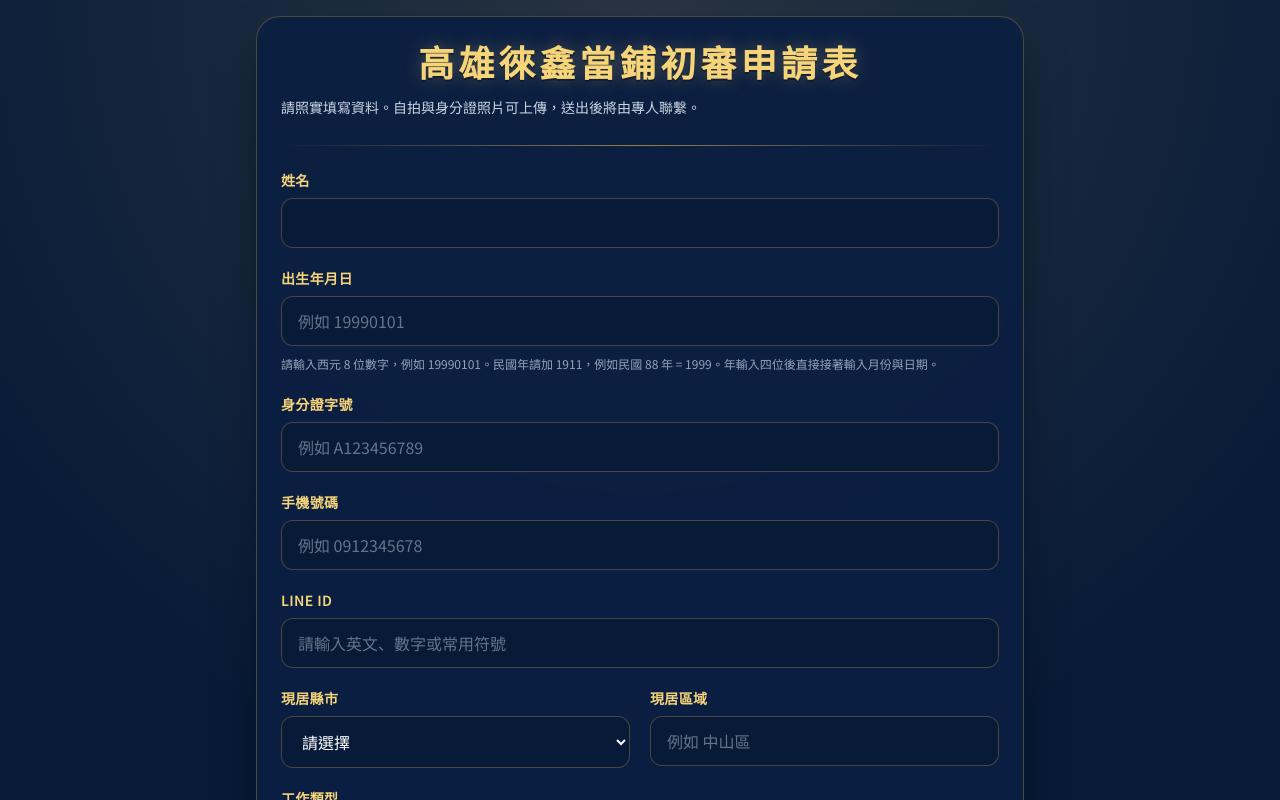
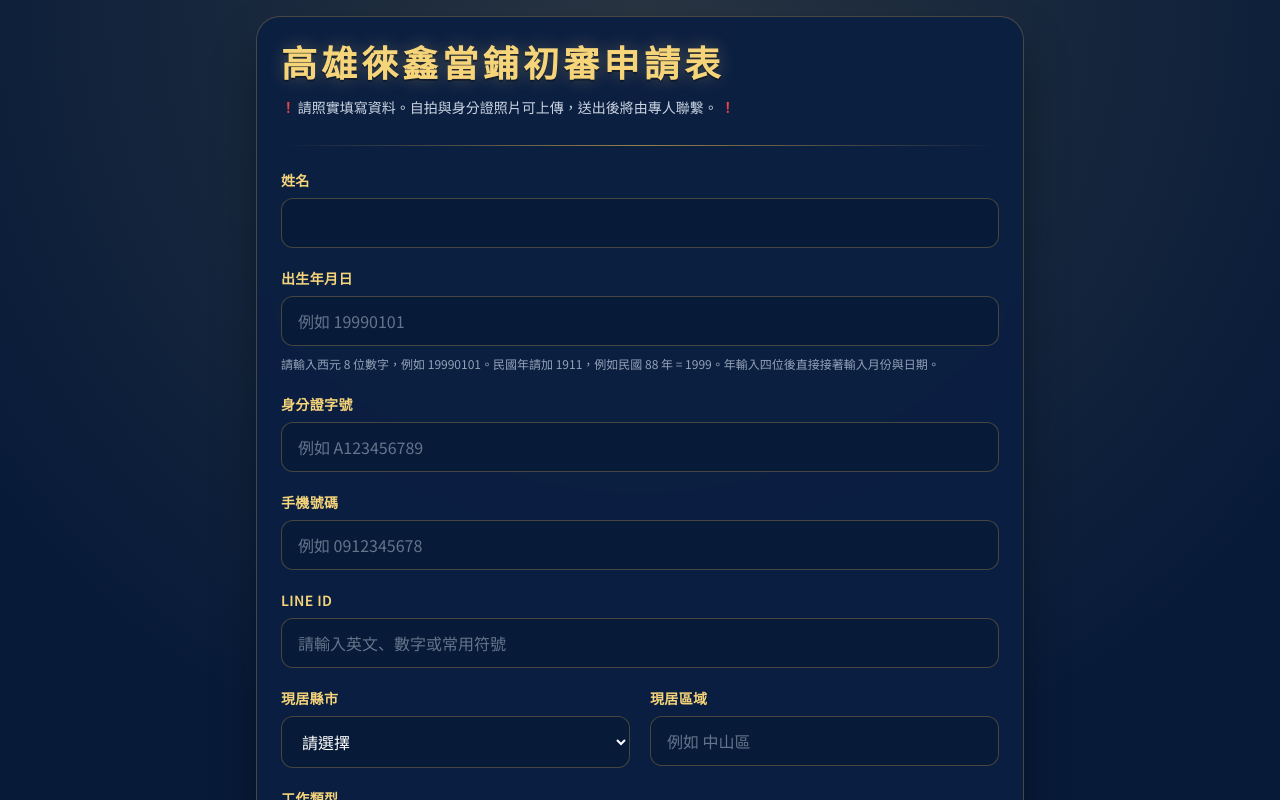
Before and after one commit to d125410918/Pawnshop_Custom2, a Next.js app: page / in a window 1280 px wide. Shown: the top 800 px of the page. Built offline with nearby package versions, Linux system fonts and the light colour scheme.

Commit message:
Mark homepage notice and keep title left aligned

```diff
--- a/app/globals.css
+++ b/app/globals.css
@@ -20,7 +20,23 @@ body {
   font-family: "Noto Serif TC", "Noto Sans TC", "Microsoft JhengHei", serif;
   font-weight: 900;
   letter-spacing: 0.12em;
+  text-align: left;
   text-shadow:
     0 2px 0 rgba(0, 0, 0, 0.35),
     0 0 18px rgba(245, 212, 122, 0.28);
 }
+
+.brand-title + p::before,
+.brand-title + p::after {
+  color: #ef4444;
+  content: "！";
+  font-weight: 900;
+}
+
+.brand-title + p::before {
+  margin-right: 0.2em;
+}
+
+.brand-title + p::after {
+  margin-left: 0.2em;
+}
```
